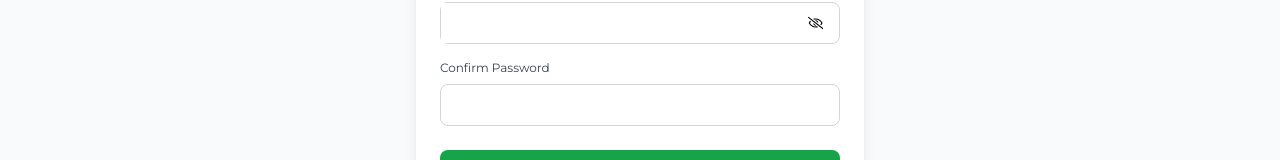
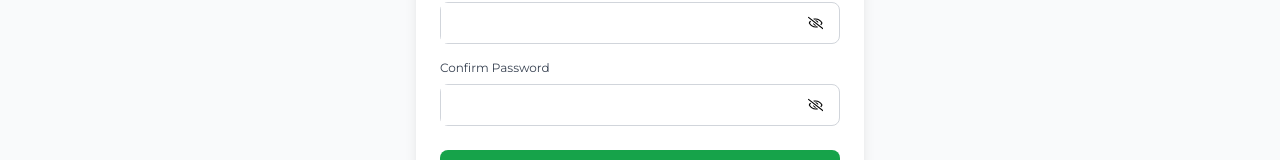
Before and after one commit to Fahyvor/sterling-spaces-frontend, a React (Vite) app: page /register in a window 1280 px wide. Shown: the part 526-686 px from the top of the page. Built offline with nearby package versions, Linux system fonts and the light colour scheme.

Commit message:
typescript errors fixed

```diff
--- a/src/pages/Login.tsx
+++ b/src/pages/Login.tsx
@@ -19,6 +19,7 @@ const Login: React.FC = () => {
   const handleLogin = async (e: React.FormEvent) => {
     e.preventDefault();
     console.log("Logging in with", formData);
+    setIsLogginIn(true);
     try {
       const response = await axios.post(`${API_URL}/api/auth/login`, formData);
 
@@ -27,9 +28,16 @@ const Login: React.FC = () => {
        localStorage.setItem('userData', response.data.user);
        localStorage.setItem('userToken', response.data.token);
       }
-    } catch (error: any) {
-      toast.error(error)
-      console.log(error)
+    } catch (error: unknown) {
+      if (axios.isAxiosError(error)) {
+        toast.error(error.response?.data?.message || 'An error occurred');
+        console.log(error.response?.data || error.message);
+      } else {
+        toast.error('An unexpected error occurred');
+        console.log('Unexpected error:', error);
+      }
+    } finally {
+      setIsLogginIn(false);
     }
   };
 
--- a/src/pages/Register.tsx
+++ b/src/pages/Register.tsx
@@ -31,6 +31,7 @@ const Register: React.FC = () => {
       return;
     }
     console.log("Registering with", formData);
+    setIsLogginIn(true);
     // Handle registration logic here
     try {
       const response = await axios.post(`${API_URL}/api/auth/login`, formData);
@@ -117,14 +118,17 @@ const Register: React.FC = () => {
           </div>
           <div className="mb-6">
             <label className="block text-gray-700 text-xs font-medium mb-2">Confirm Password</label>
+            <div className='flex items-center border border-gray-300 rounded-lg focus:outline-none focus:ring-2 focus:ring-green-500 pr-4'>
             <input
               type={togglePassword ? "text" : "password"}
               name="confirmPassword"
               value={formData.confirmPassword}
               onChange={handleInputChange}
               required
-              className="w-full px-4 py-2 border border-gray-300 rounded-lg focus:outline-none focus:ring-2 focus:ring-green-500"
+              className="w-full px-4 py-2 outline-none"
             />
+            {togglePassword ? <FaRegEye onClick={() => setTogglePassword(!togglePassword)}/> : <FaRegEyeSlash onClick={() => setTogglePassword(!togglePassword)}/>}
+            </div>
           </div>
           <button
             type="submit"
```
